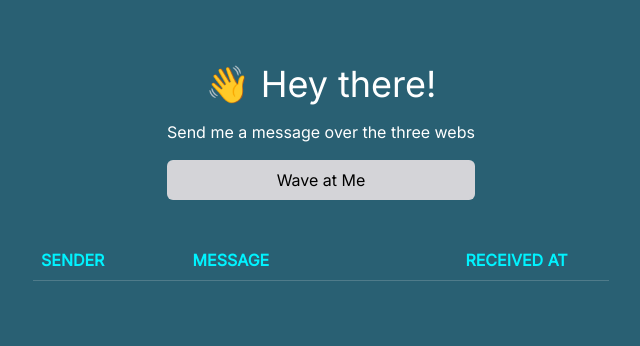
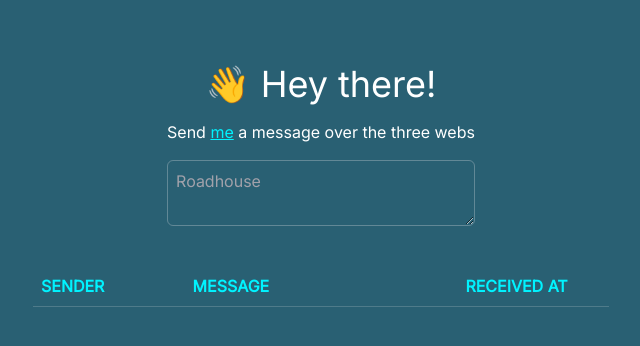
Before and after one commit to a11rew/wave-portal, a React (Create React App) app: page / in a window 1280 px wide. Shown: the top 346 px of the page, without its empty margins (319-959 px from the left). Built offline with nearby package versions, Linux system fonts and the light colour scheme.

Commit message:
add input field

```diff
--- a/src/App.tsx
+++ b/src/App.tsx
@@ -1,24 +1,58 @@
+import { useState } from "react";
 import MessageList from "./components/MessageList";
 import useIsWalletConnected from "./hooks/useIsWalletConnected";
 import useWaves from "./hooks/useWaves";
 
+/** TODO
+ * Limit input to 140 chars
+ * Handle form validation
+ * Display wallet info
+ * Handle errors(Cooldown, failed auth etc)
+ * Loading on submit
+ * Update list after submit
+ * Real time updates
+ * Testing
+ */
+
 function App() {
   const { currentAccount, connectWallet, isLoading } = useIsWalletConnected();
+  const [message, setMessage] = useState<string>("");
   const { wave } = useWaves();
 
   return (
     <div className="flex flex-col items-center w-full mt-16 gap-10">
       <div className="flex flex-col justify-center max-w-lg">
         <div className="text-center text-4xl">👋 Hey there!</div>
-        <div className="text-center mt-4">
-          Send me a message over the three webs
+        <div className="text-center my-4">
+          Send{" "}
+          <a href="https://a11rew.dev" className="underline text-heading">
+            me
+          </a>{" "}
+          a message over the three webs
         </div>
-        <button
-          className="mt-4 p-2 rounded-md text-black bg-gray-300"
-          onClick={wave}
+        <form
+          onSubmit={(e) => {
+            e.preventDefault();
+            wave(message);
+          }}
+          className="flex flex-col"
         >
-          Wave at Me
-        </button>
+          <textarea
+            required
+            placeholder="Roadhouse"
+            value={message}
+            onChange={(e) => setMessage(e.target.value)}
+            className="bg-transparent border border-opacity-30 rounded-md p-2"
+          />
+          {currentAccount && (
+            <button
+              className="mt-4 p-2 rounded-md text-black bg-gray-300"
+              type="submit"
+            >
+              Wave at Me
+            </button>
+          )}
+        </form>
         {!currentAccount && !isLoading && (
           <button
             className="mt-4 p-2 rounded-md bg-gray-300 text-black"
```
